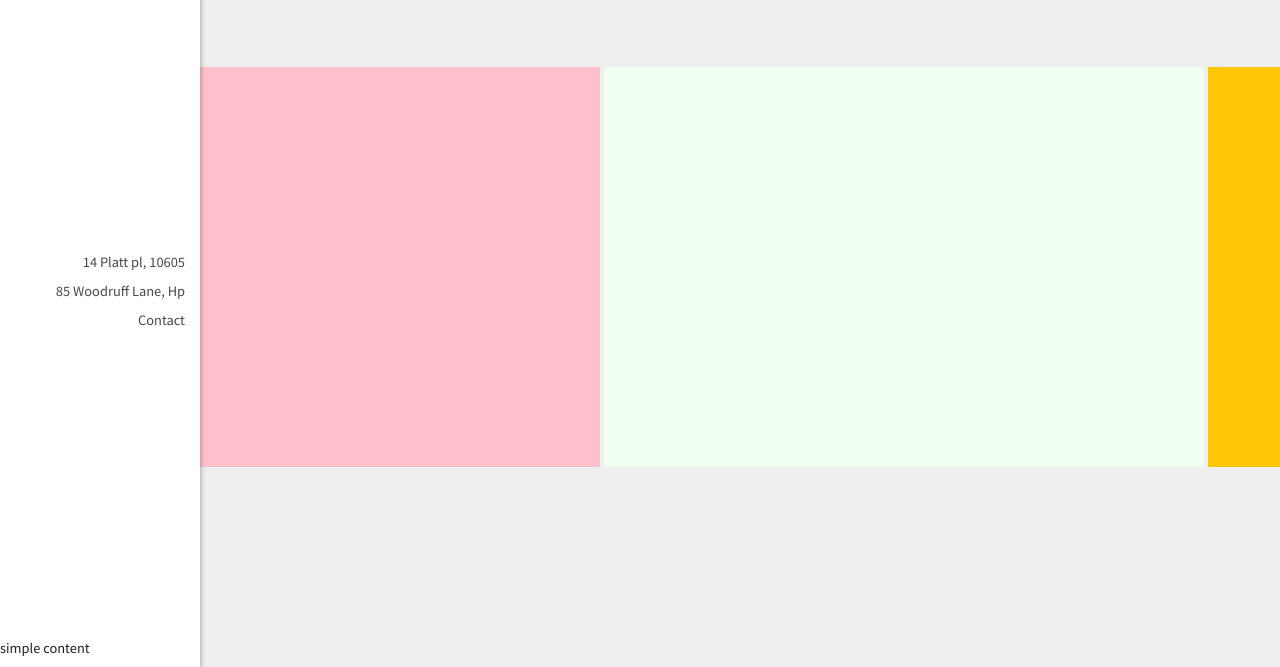
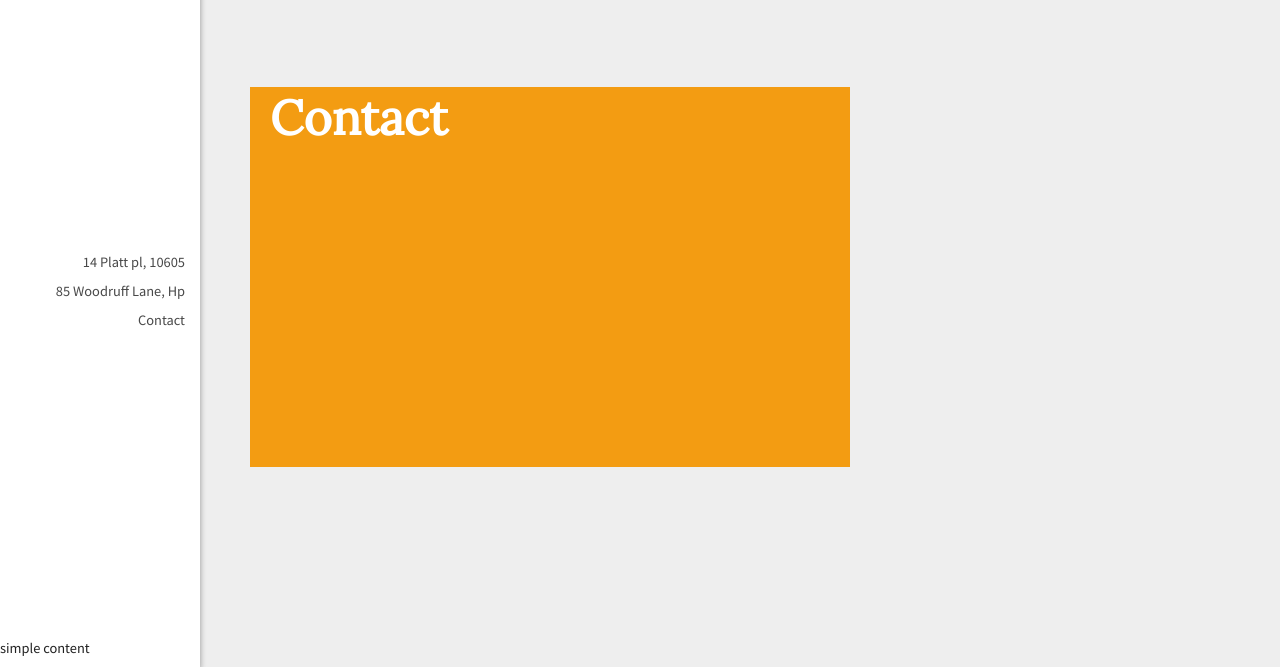
Before and after one commit to jackfriend/grace-website, a website: page src/index.pug in a window 1280 px wide. Shown: the part 133-800 px from the top of the page. Drawn offline with nearby package versions, Linux system fonts and the light colour scheme; files that its build step writes are made by us from their sources; files whose address does not match are found by name.

Commit message:
contact form work

```diff
--- a/src/includes/_block.pug
+++ b/src/includes/_block.pug
@@ -1,5 +1,7 @@
 .carousel-wrapper
     .carousel-container
-        .box.box-one
-        .box.box-two
+        //- .box.box-one
+        //- .box.box-two
         .box.contact
+            .contact-container
+                h1.contact-heading Contact
--- a/src/index.pug
+++ b/src/index.pug
@@ -2,7 +2,8 @@ doctype html
 html(lang="en-us")
     head
         meta(name="viewport", content="width=device-width, initial-scale=1")
-        link(href="https://fonts.googleapis.com/css?family=Source+Sans+Pro" rel="stylesheet")
+        link(href="https://fonts.googleapis.com/css?family=Source+Sans+Pro", rel="stylesheet")
+        link(href="https://fonts.googleapis.com/css?family=Lora", rel="stylesheet")
         link(rel="stylesheet", type="text/css", href="static/main.css")
         title Grace Friend Realtor
         script(src="resources/jquery-3.1.1.min.js")
--- a/src/sass/_carousel.sass
+++ b/src/sass/_carousel.sass
@@ -2,6 +2,9 @@
     width: 600px
     height: 100%
     display: inline-block
+
+    &:first-child
+        margin: 0 0 0 250px
 
 .carousel-wrapper
     height: 100%
@@ -17,9 +20,6 @@
     &::-webkit-scrollbar
         display: none
 
-.contact
-    background-color: #fec606
-
 .box-one
     background-color: pink
 
--- /dev/null
+++ b/src/sass/_contact.sass
@@ -0,0 +1,8 @@
+.contact-container
+    height: 100%
+    width: 100%
+    margin: 0 0 0 0
+    background-color: #f39c12
+
+.contact-heading
+    margin: 20px 0 0 20px
--- a/src/sass/_nav.sass
+++ b/src/sass/_nav.sass
@@ -2,6 +2,9 @@
     display: block
     height: 100px
     width: 100%
+
+    ul
+        list-style: none
 
     li
         text-align: right
@@ -18,6 +21,7 @@
 
     width: 200px
     height: 100%
+    // margin: 0 0 0 100px // NOTE: dislike this
     background-color: #ffffff
     // shadow - follows material design
     box-shadow: 0 3px 6px rgba(0,0,0,0.16), 0 3px 6px rgba(0,0,0,0.23)
--- a/src/sass/_typography.scss
+++ b/src/sass/_typography.scss
@@ -16,6 +16,14 @@ a {
     }
 }
 
+.contact {
+    h1 {
+        font-family: 'Lora';
+        color: #ffffff;
+        font-size: 3em;
+    }
+}
+
 .nav-bar-li {
     color: #494949;
     font-weight: 500;
--- a/src/sass/imports.sass
+++ b/src/sass/imports.sass
@@ -4,3 +4,4 @@ $small-bp: 376px
 @import _typography
 @import _nav
 @import _carousel
+@import _contact
```
Also changed, not shown: dist/index.html, dist/static/data.json, dist/static/main.css.
